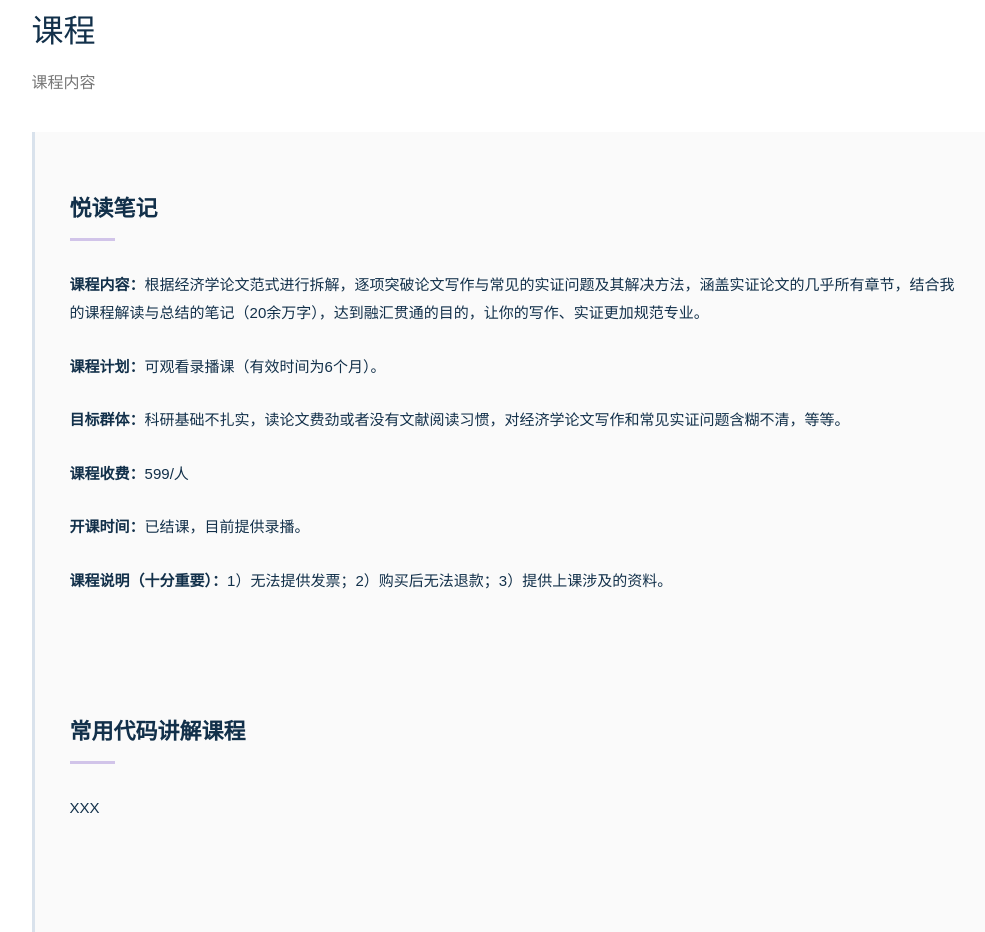
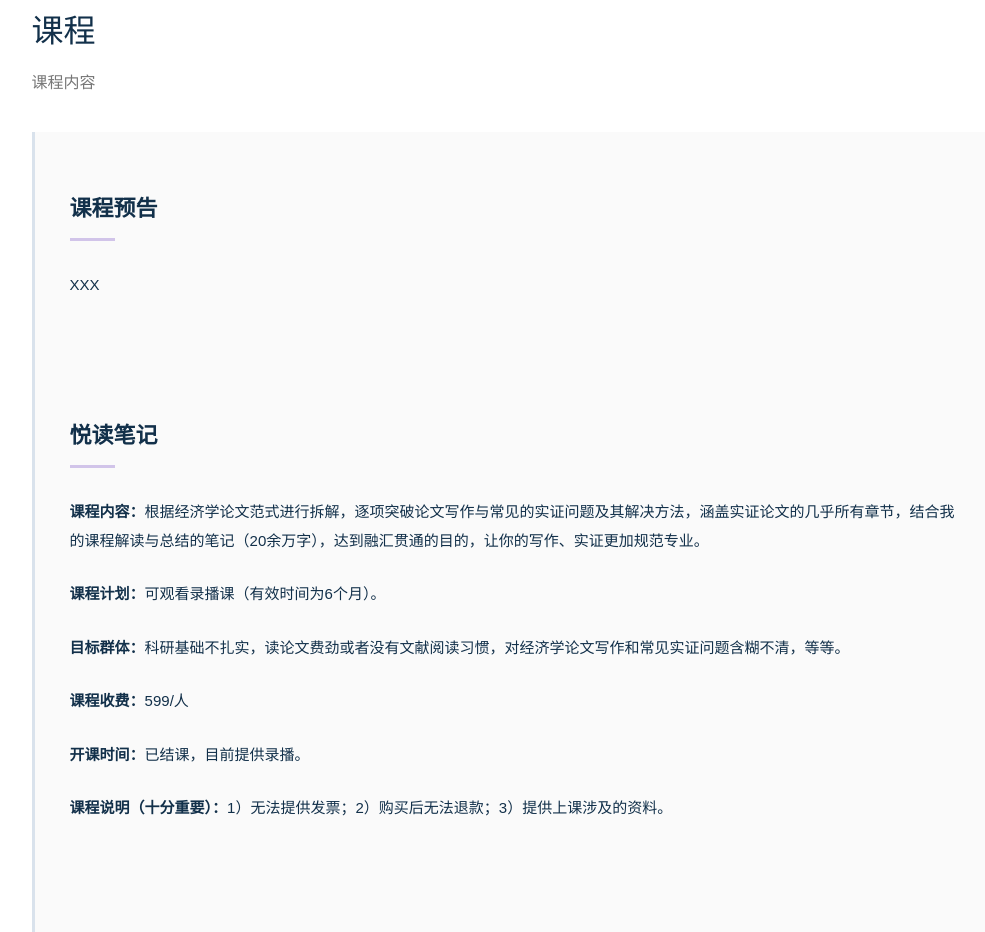
Before and after one commit to okgoodfan-prog/bktdqs, a plain HTML site: page index.html in a window 1280 px wide. Shown: the part 933-1865 px from the top of the page, without its empty margins (122-1107 px from the left). Drawn offline with Linux system fonts and the light colour scheme; no server answers.

Commit message:
Update index.html

```diff
--- a/index.html
+++ b/index.html
@@ -27,6 +27,7 @@
 <li class="dropdown">
 <a href="#courses">课程</a>
 <ul class="dropdown-menu">
+<li><a href="#course-preview">课程预告</a></li>
 <li><a href="#reading-notes">悦读笔记</a></li>
 <li><a href="#code-course">常用代码讲解课程</a></li>
 <li><a href="#research-experience">一些论文科研经验总结</a></li>
@@ -87,6 +88,11 @@
 课程
 <span>课程内容</span>
 </h2>
+
+<div class="publication" id="course-preview">
+<h3 class="sub-title">课程预告</h3>
+<p>XXX</p>
+</div>
 
 <div class="publication" id="reading-notes">
 <h3 class="sub-title">悦读笔记</h3>
```
